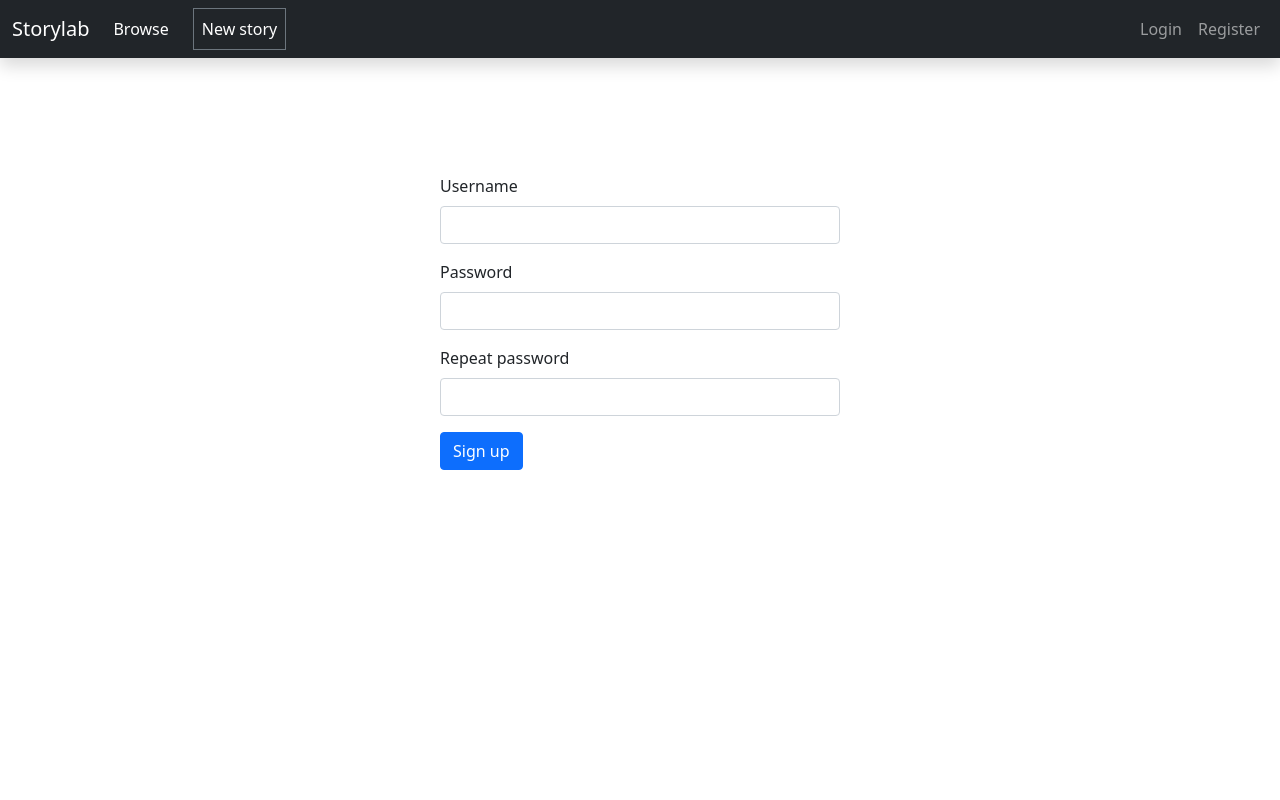
After one commit to kbjakex/tsoha-stories, a Flask app: page /register in a window 1280 px wide. The commit adds this page. Run offline with Flask 2, Linux system fonts and the light colour scheme.

Commit message:
rewrite using Bootstrap

```diff
--- a/requirements.txt
+++ b/requirements.txt
@@ -1,5 +1,6 @@
 click==8.1.2
 Flask==2.1.1
+Flask-Login==0.6.0
 Flask-SQLAlchemy==2.5.1
 greenlet==1.1.2
 gunicorn==20.1.0
--- a/routes.py
+++ b/routes.py
@@ -1,65 +1,165 @@
 from app import app
 from db import db
-from flask import redirect, render_template, request, session, flash, abort
+from flask import redirect, render_template, request, url_for
+from flask_login import LoginManager, UserMixin, login_user, login_required, logout_user, current_user
 from werkzeug.security import check_password_hash, generate_password_hash
+import json
+
+from urllib.parse import urlparse, urljoin
+
+def is_safe_url(target):
+    ref_url = urlparse(request.host_url)
+    test_url = urlparse(urljoin(request.host_url, target))
+    return test_url.scheme in ('http', 'https') and \
+           ref_url.netloc == test_url.netloc
+
+login_manager = LoginManager()
+login_manager.init_app(app)
+login_manager.login_view = "login"
+
+class User(UserMixin):
+    def __init__(self, id, username, password):
+        self.id = id
+        self.username = username
+        self.password = password
+
+class Post:
+    def __init__(self, id, title, content, sent_at, author, tags):
+        self.id = id
+        self.title = title
+        self.content = content
+        self.author = author
+        self.sent_at = sent_at
+        self.tags = tags
+        self.num_likes = 0
+        self.num_comments = 0
+
+@login_manager.user_loader
+def load_user(user_id):
+    sql = "SELECT * FROM users WHERE id = :id"
+    user = db.session.execute(sql, {"id": user_id}).fetchone()
+    if user is None:
+        return None
+
+    return User(user[0], user[1], user[2])
 
 @app.route("/")
 def index():
-    error = request.args.get("e")
+    sql = "SELECT P.id, P.title, P.content, P.sent_at, U.username, T.name FROM users U, posts P LEFT JOIN tags T ON P.id = T.post_id WHERE U.id = P.user_id"
+    result = db.session.execute(sql)
+    posts_raw = result.fetchall()
 
-    sql = "SELECT U.username, P.id, P.title, P.content, P.sent_at FROM posts P, users U WHERE P.user_id = U.id"
-    result = db.session.execute(sql)
-    posts = result.fetchall()
-    return render_template("index.html", posts = posts, login_error = error)
+    posts = []
 
-@app.route("/login",methods=["POST"])
+    last_post_id = None
+    for post in posts_raw:
+        if last_post_id != post[0]:
+            posts.append(Post(post[0], post[1], post[2], post[3], post[4], []))
+            last_post_id = post[0]
+        if post[5] is not None:
+            posts[-1].tags.append(post[5])
+
+    sql = "SELECT P.id, COUNT(L), COUNT(C) FROM likes L, posts P LEFT JOIN comments C ON  P.id = C.post_id WHERE L.post_id = P.id GROUP BY P.id"
+    likes_and_comments = db.session.execute(sql).fetchall()
+    print(likes_and_comments)
+
+    for stats in likes_and_comments:
+        for post in posts:
+            if post.id == stats[0]:
+                post.num_likes = stats[1]
+                post.num_comments = stats[2]
+
+    return render_template("index.html", posts = posts)
+
+@app.route("/login",methods=["GET","POST"])
 def login():
-    username = request.form["username"]
-    password = request.form["password"]
-    register = "register" in request.form
+    last_error = None
 
-    print(f"LOGIN: username {username}")
+    if request.method == "POST":
+        next = request.args.get("next")
+        if not next is None and not is_safe_url(next):
+            return abort(400)
 
-    sql = "SELECT id, password FROM users WHERE username=:username"
-    result = db.session.execute(sql, {"username":username})
-    user = result.fetchone()
-    if not user:
-        if not register:
-            posts = db.session.execute("SELECT U.username, P.id, P.title, P.content, P.sent_at FROM posts P, users U WHERE P.user_id = U.id").fetchall()
-            return redirect("/?e=credentials")
+        username = request.form["username"]
+        password = request.form["password"]
 
-        db.session.execute("INSERT INTO users (username, password) VALUES (:username, :password)", {"username":username, "password":generate_password_hash(password)})
-        db.session.commit()
-        print(f"Username: {username}, password: {password} was NOT in database. PWHash: {generate_password_hash(password)}")
-    elif register:
-        posts = db.session.execute("SELECT U.username, P.id, P.title, P.content, P.sent_at FROM posts P, users U WHERE P.user_id = U.id").fetchall()
-        return redirect("/?e=username")
-    session["username"] = username
-    return redirect("/")
+        sql = "SELECT * FROM users WHERE username = :username"
+        user = db.session.execute(sql, {"username": username}).fetchone()
+
+        if not user is None and check_password_hash(user["password"], password):
+            # lets see if it can just accept the user like this
+            login_user(User(user[0], user[1], user[2]))
+            return redirect(next or "/")
+        else:
+            last_error = "Invalid username or password"
+
+    return render_template("login.html", last_form_error=last_error)
+
+
+@app.route("/register",methods=["GET","POST"])
+def register():
+    last_error = None
+
+    if request.method == "POST":
+        username = request.form["username"]
+        password1 = request.form["password1"]
+        password2 = request.form["password2"]
+
+        if password1 != password2:
+            last_error = "Passwords do not match"
+        else:
+            sql = "SELECT * FROM users WHERE username = :username"
+            user = db.session.execute(sql, {"username": username}).fetchone()
+
+            if not user is None:
+                last_error = "Username is taken"
+            else:
+                password = generate_password_hash(password1)
+                sql = "INSERT INTO users (username, password) VALUES (:username, :password)"
+                db.session.execute(sql, {"username": username, "password": password })
+                db.session.commit()
+
+                return redirect("/login")
+
+    return render_template("register.html", last_form_error=last_error)
+
 
 @app.route("/logout")
+@login_required
 def logout():
-    del session["username"]
-    return redirect("/")
+    logout_user()
+    return redirect("/login")
 
-@app.route("/addstory",methods=["POST"])
+@app.route("/new",methods=["GET", "POST"])
+@login_required
 def addstory():
-    username = session["username"]
-    title = request.form["title"]
-    contents = request.form["contents"]
+    if request.method == "POST":
+        username = current_user.username
+        title = request.form["title"]
+        contents = request.form["content"]
 
-    print(f"username: {username}")
+        print(f"username: {username}")
 
-    result = db.session.execute("SELECT id FROM users WHERE username=:username", {"username":username}).fetchone()
-    if not result:
-        abort(401) # Access denied: cannot happen without intentionally malicious use of the website...
-        return
+        result = db.session.execute("SELECT id FROM users WHERE username=:username", {"username":username}).fetchone()
+        if not result:
+            abort(401) # Access denied: cannot happen without intentionally malicious use of the website...
+            return
 
-    user_id = result[0]
+        user_id = result[0]
 
-    db.session.execute("INSERT INTO posts (title, content, user_id, parent_id, sent_at) VALUES (:title, :content, :user_id, NULL, NOW())", {"title":title, "content":contents, "user_id":user_id})
-    db.session.commit()
-    return redirect("/")
+        rowid = db.session.execute("INSERT INTO posts (title, content, user_id, parent_id, sent_at) VALUES (:title, :content, :user_id, NULL, NOW()) RETURNING posts.id", {"title":title, "content":contents, "user_id":user_id}).fetchone()[0]
+        db.session.commit()
+
+        # tagify outputs the tags in json format.
+        json_tags = json.loads(request.form["tags"])
+        for json_tag in json_tags:
+            tagname = json_tag['value']
+            db.session.execute("INSERT INTO tags (name, post_id) VALUES (:name, :post_id)", {"post_id":rowid, "name":tagname})
+            db.session.commit()
+
+        return redirect(f"/posts/{rowid}")
+
+    return render_template("newstory.html")
 
 @app.route("/posts/<int:id>")
 def page(id):
--- /dev/null
+++ b/templates/base.html
@@ -0,0 +1,21 @@
+<!DOCTYPE html>
+<html lang="en">
+
+<head>
+    <meta charset="UTF-8">
+    <meta name="viewport" content="width=device-width, initial-scale=1">
+    <link href='https://fonts.googleapis.com/css?family=Roboto' rel='stylesheet'>
+    <link href="https://cdn.jsdelivr.net/npm/bootstrap@5.1.3/dist/css/bootstrap.min.css" rel="stylesheet"
+        integrity="sha384-1BmE4kWBq78iYhFldvKuhfTAU6auU8tT94WrHftjDbrCEXSU1oBoqyl2QvZ6jIW3" crossorigin="anonymous">
+    <script src="https://cdn.jsdelivr.net/npm/bootstrap@5.1.3/dist/js/bootstrap.bundle.min.js"
+        integrity="sha384-ka7Sk0Gln4gmtz2MlQnikT1wXgYsOg+OMhuP+IlRH9sENBO0LRn5q+8nbTov4+1p"
+        crossorigin="anonymous"></script>
+
+    <link rel="stylesheet" href="https://cdn.jsdelivr.net/npm/bootstrap-icons@1.8.1/font/bootstrap-icons.css">
+</head>
+
+<body class="vh-100 d-flex flex-column">
+    {% block body %}{% endblock %}
+</body>
+
+</html>
--- /dev/null
+++ b/templates/layout.html
@@ -0,0 +1,48 @@
+{% extends 'base.html' %}
+
+{% block body %}
+<nav class="navbar navbar-expand-lg navbar-dark bg-dark shadow">
+    <div class="container-fluid">
+        <a class="navbar-brand" href="/">Storylab</a>
+        <button class="navbar-toggler" type="button" data-bs-toggle="collapse" data-bs-target="#navbarNav">
+            <span class="navbar-toggler-icon"></span>
+        </button>
+        <div class="collapse navbar-collapse" id="navbarNav">
+            <ul class="navbar-nav pe-3">
+                <li class="nav-item">
+                    <a class="nav-link active" href="/">Browse</a>
+                </li>
+            </ul>
+            <ul class="navbar-nav me-auto">
+                <li class="nav-item">
+                    <a class="nav-link active border border-secondary" href="/new">New story</a>
+                </li>
+            </ul>
+            <ul class="navbar-nav">
+                {% if current_user.is_authenticated %}
+                <li class="nav-item dropdown">
+                    <a class="nav-link dropdown-toggle" href="#" role="button" data-bs-toggle="dropdown">
+                        {{ current_user.username }}
+                    </a>
+                    <ul class="dropdown-menu dropdown-menu-end">
+                        <li><a class="dropdown-item" href="/logout">Logout</a></li>
+                    </ul>
+                </li>
+                {% else %}
+                <li class="nav-item">
+                    <a class="nav-link" href="/login?next={{ request.path }}">Login</a>
+                </li>
+                <li class="nav-item">
+                    <a class="nav-link" href="/register?next={{ request.path }}">Register</a>
+                </li>
+                {% endif %}
+            </ul>
+        </div>
+    </div>
+</nav>
+
+<main class="flex-grow-1 pt-3">
+    {% block content_body %}
+    {% endblock %}
+</main>
+{% endblock %}
--- /dev/null
+++ b/templates/register.html
@@ -0,0 +1,26 @@
+{% extends 'layout.html' %}
+
+{% block content_body %}
+<div class="container h-100 d-flex flex-column align-items-center">
+    <form style="min-width: 400px; padding-top: 100px" method="POST">
+        {% if last_form_error is not none %}
+        <div class="alert alert-danger" role="alert">
+            {{ last_form_error }}
+        </div>
+        {% endif %}
+        <div class="mb-3">
+            <label for="username-field" class="form-label">Username</label>
+            <input type="text" name="username" class="form-control" id="username-field" required>
+        </div>
+        <div class="mb-3">
+            <label for="password-field-1" class="form-label">Password</label>
+            <input type="password" name="password1" class="form-control" id="password-field-1" required>
+        </div>
+        <div class="mb-3">
+            <label for="password-field-2" class="form-label">Repeat password</label>
+            <input type="password" name="password2" class="form-control" id="password-field-2" required>
+        </div>
+        <button type="submit" class="btn btn-primary">Sign up</button>
+    </form>
+</div>
+{% endblock %}
```
Also changed, not shown: schema.sql (+10 -1 lines), templates/index.html (+28 -44 lines), templates/login.html (added, +22 -0 lines), templates/newstory.html (added, +30 -0 lines), templates/storypage.html (+22 -6 lines).
